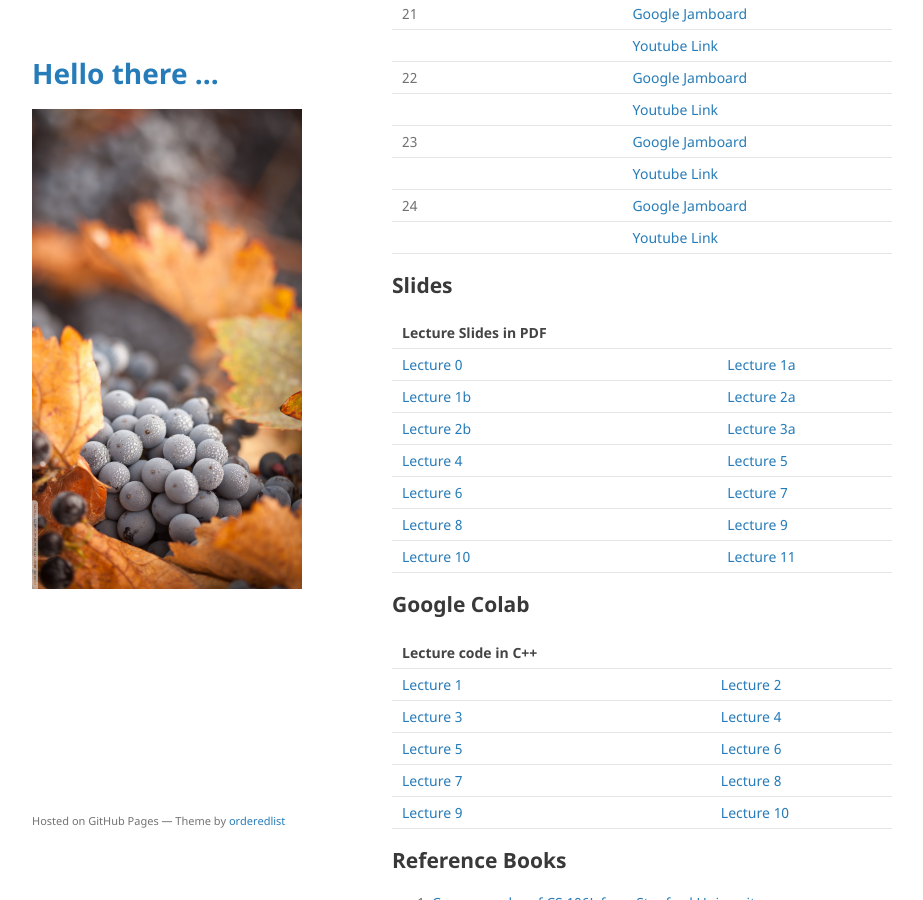
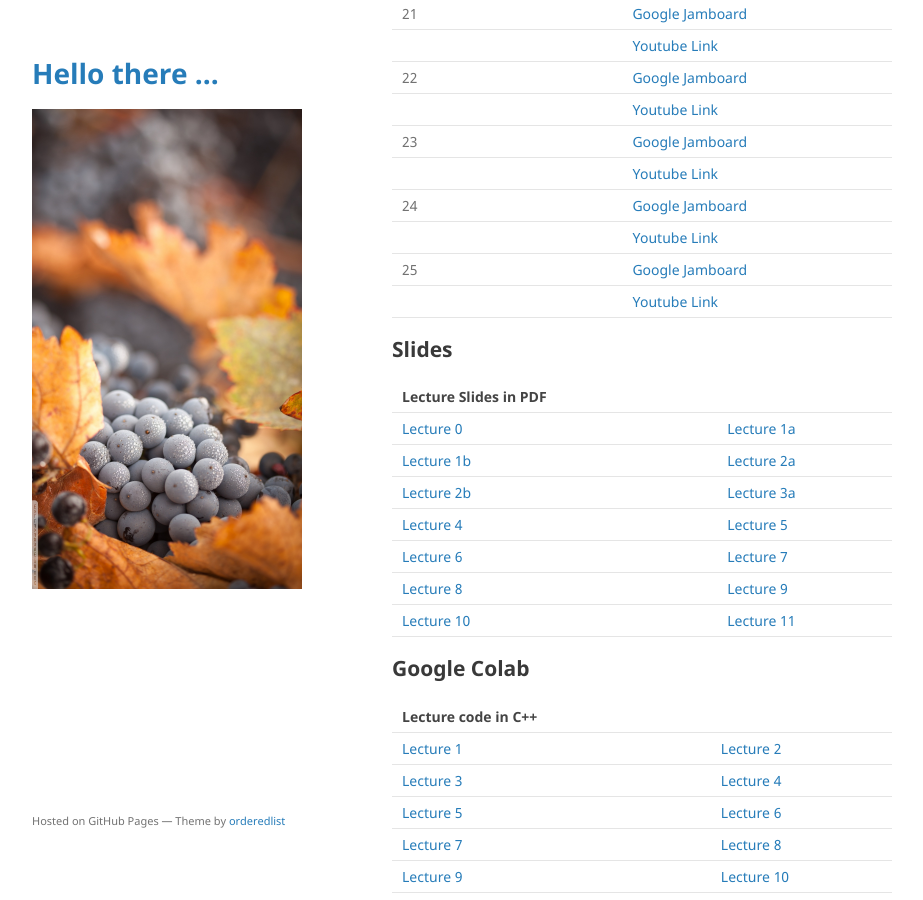
Before and after one commit to mohammadmotiurrahman/mohammadmotiurrahman.github.io, a Jekyll site: the page built from cse203_1/index.md, in a window 1280 px wide and 900 px high, scrolled down 3949 px. Shown: the whole window, without its empty margins (178-1101 px from the left). Built offline with Jekyll 4.4.1, drawn with Linux system fonts in a browser that asks for light colours; our own code applies the rules of GitHub Pages for plain Markdown files.

Commit message:
Update index.md

```diff
--- a/cse203_1/index.md
+++ b/cse203_1/index.md
@@ -131,6 +131,8 @@ environment will force me to not evaluate your exam copies.
 |         |              | [Youtube Link](https://youtu.be/V2fadJE68rY)                                                                   |
 | 24      |              | [Google Jamboard](https://jamboard.google.com/d/1wgqD2j1DTLKjiHoX3cw2dqs_EDhmDM2jejE0D2y1B3Q/edit?usp=sharing) |
 |         |              | [Youtube Link](https://youtu.be/3d63ziuaf_k)                                                                   |
+| 25      |              | [Google Jamboard]() |
+|         |              | [Youtube Link](https://youtu.be/Wj2HGXTIvNE)                                                                   |
 
 
 
```
